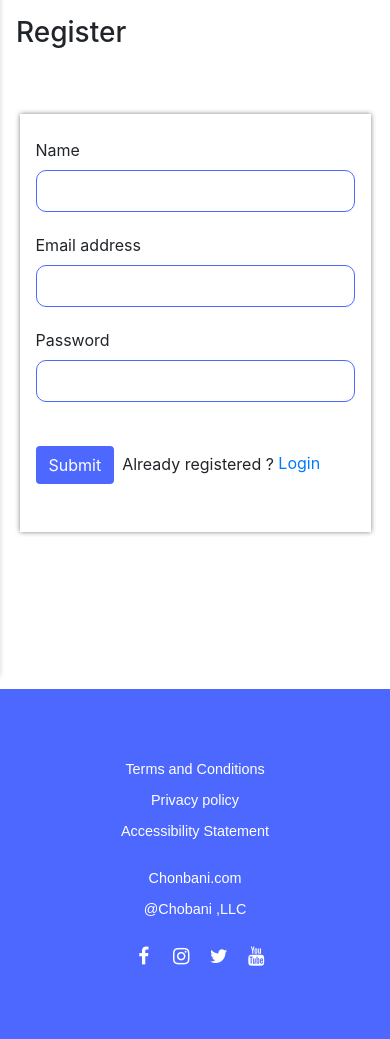
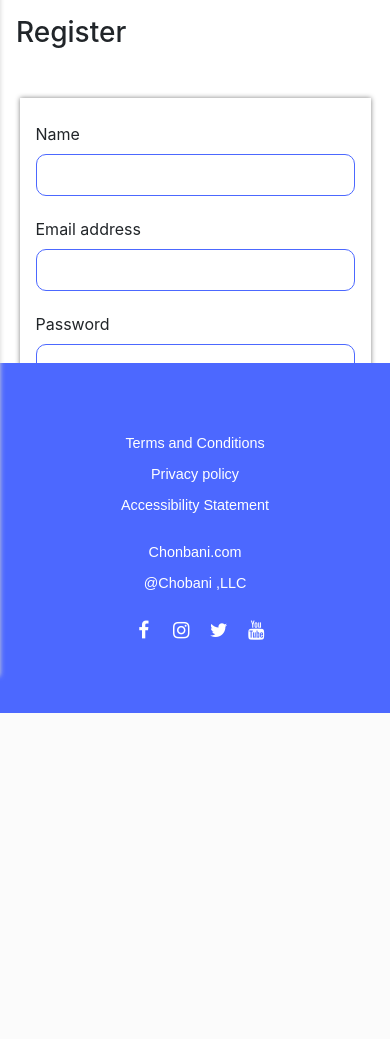
Before and after one commit to kiran111111/restaurant-website, a Node server app: page /register in a window 390 px wide. Shown: the part 226-1265 px from the top of the page. After the commit the page ends 939 px from the top, so only its background shows below. Run offline with Node 20, Linux system fonts and the light colour scheme; some libraries are stand-ins or nearby versions.

Commit message:
made footer better

```diff
--- a/public/css/home.css
+++ b/public/css/home.css
@@ -394,7 +394,9 @@ body {
 
 .page__container .footer__container {
   position: absolute;
-  top: 105%;
+  bottom: 0;
+  height: 2.5rem;
+  margin-top: 5rem;
   width: 100%;
 }
 
@@ -1653,12 +1655,16 @@ body {
   }
 }
 
+.auth__wrapper {
+  padding-bottom: 5rem;
+}
+
 .auth__wrapper .authForm {
   width: 50vw;
-  margin: 3rem auto;
+  margin: 2rem auto;
   padding: 3rem;
-  -webkit-box-shadow: 0px 0px 5px grey;
-          box-shadow: 0px 0px 5px grey;
+  -webkit-box-shadow: 0px 0px 5px lightgray;
+          box-shadow: 0px 0px 5px lightgray;
 }
 
 .auth__wrapper .authForm label {
@@ -1740,8 +1746,8 @@ body {
   background-image: url(https://media.giphy.com/media/fVbGtoawNMG92bjN5E/giphy.gif);
   background-size: cover;
   color: transparent;
-  -moz-background-clip: text;
   -webkit-background-clip: text;
+  background-clip: text;
   font-size: 4rem;
   font-weight: bold;
   margin: 10px 0;
@@ -1767,8 +1773,8 @@ body {
     background-image: url(https://media.giphy.com/media/fVbGtoawNMG92bjN5E/giphy.gif);
     background-size: cover;
     color: transparent;
-    -moz-background-clip: text;
     -webkit-background-clip: text;
+    background-clip: text;
     text-transform: uppercase;
     font-size: 4rem;
     line-height: .75;
--- a/public/css/partials/_auth.scss
+++ b/public/css/partials/_auth.scss
@@ -3,11 +3,12 @@
 
 
 .auth__wrapper{
+  padding-bottom:5rem;
  .authForm{
   width:50vw;
-  margin:3rem auto;
+  margin:2rem auto;
   padding:3rem;
-  box-shadow: 0px 0px 5px grey;
+  box-shadow: 0px 0px 5px rgb(211, 211, 211);
 
 
   label{
@@ -101,6 +102,7 @@
    color: transparent;
    -moz-background-clip: text;
  -webkit-background-clip: text;
+ background-clip: text;
   font-size: 4rem;
   font-weight:bold;
   margin: 10px 0;
@@ -130,6 +132,7 @@
        color: transparent;
        -moz-background-clip: text;
        -webkit-background-clip: text;
+       background-clip: text;
        text-transform: uppercase;
        font-size: 4rem;
        line-height: .75;
--- a/public/css/partials/_footer.scss
+++ b/public/css/partials/_footer.scss
@@ -10,7 +10,9 @@
 .footer__container{
 
   position:absolute;
-  top:105%;
+  bottom :0;
+  height:2.5rem;
+  margin-top:5rem;
   width:100%;
 
  .footer__wrapper{
```
Also changed, not shown: 13 other files.
